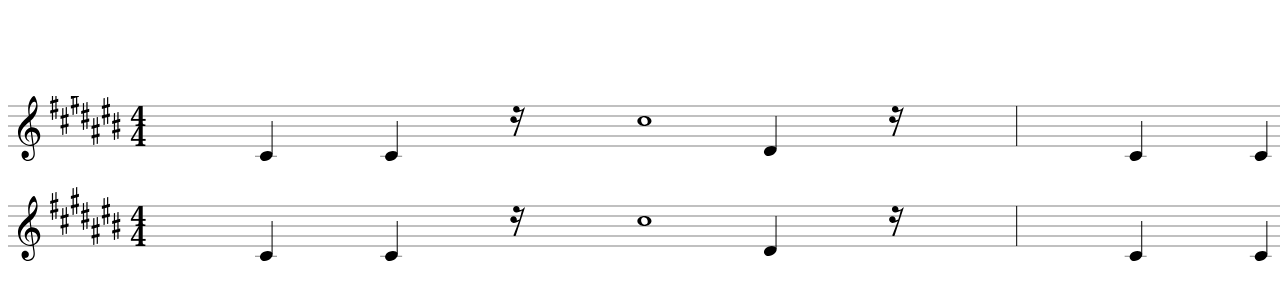
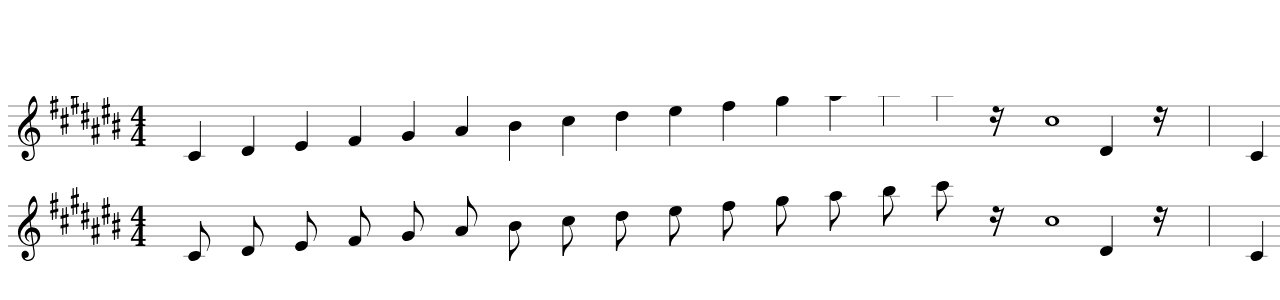
Before and after one commit to phinguyen202/svg-music-notation, a React app: page / in a window 1280 px wide. Shown: the part 512-812 px from the top of the page. Built offline with nearby package versions, Linux system fonts and the light colour scheme.

Commit message:
modify test.tsx & handling last stave element

```diff
--- a/src/components/stave/index.tsx
+++ b/src/components/stave/index.tsx
@@ -39,8 +39,10 @@ const distanceMap: Map<SvgElementType, DistanceType> = new Map<SvgElementType, D
     ['rest', { type: 'dynamic', unit: 5 }],
     ['barline', { type: 'dynamic', unit: 5 }],
 ]);
+const lastEleDisUnit: number = 5;
 
 export default function Stave({ x = 0, y = 0, clef = 'treble', elements = [], width }: StaveProps) {
+    // PHASE 1: Calculate note distance
     // get stuff ready
     const keySignatureMap: Map<string, number[]> = findKeySignatureMap(clef);
     const noteMap: Map<PitchType, NoteCofig> = findNoteMap(clef);
@@ -75,6 +77,8 @@ export default function Stave({ x = 0, y = 0, clef = 'treble', elements = [], wi
     }, { width: 0, renderArr: [] } as PreRenderModel);
 
     // loop to sum static width/units of elements
+    // if the last element is a barline (normal case) else adding lastEleDisUnit unit
+    const isLastEleBar = elements[elements.length - 1].type === 'barline';
     const { staticWidth, units } = elements.reduce((previous: any, element: SvgElement) => {
         const disObj: DistanceType = distanceMap.get(element.type);
         if (disObj.type === 'static') {
@@ -83,11 +87,14 @@ export default function Stave({ x = 0, y = 0, clef = 'treble', elements = [], wi
             previous.units += disObj.unit;
         }
         return previous
-    }, { staticWidth: 0, units: 0 });
+    }, { staticWidth: 0, units: isLastEleBar ? 0 : lastEleDisUnit });
     // calculate how long of an unit
     const disPerUnit = (width - preRenderObj.width - staticWidth) / units;
 
-    // render
+    // PHASE 2: beam, slur..
+    // Using group field to beam and slur field to slur
+
+    // PHASE 3: render
     const { renderArr } = preRenderObj;
     let currentX = 0;
     const elementReactNodes = renderArr.map((element: BuilderRenderExt, index: number) => {
--- a/src/test.tsx
+++ b/src/test.tsx
@@ -16,7 +16,20 @@ const treblestaveSource: SvgStaveSource = {
         { type: 'keySignature', keySigNumber: 7 },
         { type: 'timeSignature', upper: 4, lower: 4 },
         { type: 'note', duration: 'quarter', pitch: 'C4' },
-        { type: 'note', duration: 'quarter', pitch: 'C4' },
+        { type: 'note', duration: 'quarter', pitch: 'D4' },
+        { type: 'note', duration: 'quarter', pitch: 'E4' },
+        { type: 'note', duration: 'quarter', pitch: 'F4' },
+        { type: 'note', duration: 'quarter', pitch: 'G4' },
+        { type: 'note', duration: 'quarter', pitch: 'A4' },
+        { type: 'note', duration: 'quarter', pitch: 'B4' },
+        { type: 'note', duration: 'quarter', pitch: 'C5' },
+        { type: 'note', duration: 'quarter', pitch: 'D5' },
+        { type: 'note', duration: 'quarter', pitch: 'E5' },
+        { type: 'note', duration: 'quarter', pitch: 'F5' },
+        { type: 'note', duration: 'quarter', pitch: 'G5' },
+        { type: 'note', duration: 'quarter', pitch: 'A5' },
+        { type: 'note', duration: 'quarter', pitch: 'B5' },
+        { type: 'note', duration: 'quarter', pitch: 'C6' },
         { type: 'rest', duration: 'sixteenth'},
         { type: 'note', duration: 'whole', pitch: 'C5' },
         { type: 'note', duration: 'quarter', pitch: 'D4' },
@@ -26,10 +39,45 @@ const treblestaveSource: SvgStaveSource = {
         { type: 'note', duration: 'quarter', pitch: 'C4' },
         { type: 'rest', duration: 'sixteenth'},
         { type: 'barline', kind: 'single' },
+        { type: 'note', duration: 'quarter', pitch: 'C4' },
     ]
 };
 
-const svgSource: SvgStaveSource[] = [treblestaveSource, treblestaveSource];
+const treblestaveSource0: SvgStaveSource = {
+    clef: 'treble',
+    elements: [
+        { type: 'clef', kind: 'treble' },
+        { type: 'keySignature', keySigNumber: 7 },
+        { type: 'timeSignature', upper: 4, lower: 4 },
+        { type: 'note', duration: 'eighth', pitch: 'C4' },
+        { type: 'note', duration: 'eighth', pitch: 'D4' },
+        { type: 'note', duration: 'eighth', pitch: 'E4' },
+        { type: 'note', duration: 'eighth', pitch: 'F4' },
+        { type: 'note', duration: 'eighth', pitch: 'G4' },
+        { type: 'note', duration: 'eighth', pitch: 'A4' },
+        { type: 'note', duration: 'eighth', pitch: 'B4' },
+        { type: 'note', duration: 'eighth', pitch: 'C5' },
+        { type: 'note', duration: 'eighth', pitch: 'D5' },
+        { type: 'note', duration: 'eighth', pitch: 'E5' },
+        { type: 'note', duration: 'eighth', pitch: 'F5' },
+        { type: 'note', duration: 'eighth', pitch: 'G5' },
+        { type: 'note', duration: 'eighth', pitch: 'A5' },
+        { type: 'note', duration: 'eighth', pitch: 'B5' },
+        { type: 'note', duration: 'eighth', pitch: 'C6' },
+        { type: 'rest', duration: 'sixteenth'},
+        { type: 'note', duration: 'whole', pitch: 'C5' },
+        { type: 'note', duration: 'quarter', pitch: 'D4' },
+        { type: 'rest', duration: 'sixteenth'},
+        { type: 'barline', kind: 'single' },
+        { type: 'note', duration: 'quarter', pitch: 'C4' },
+        { type: 'note', duration: 'quarter', pitch: 'C4' },
+        { type: 'rest', duration: 'sixteenth'},
+        { type: 'barline', kind: 'single' },
+        { type: 'note', duration: 'quarter', pitch: 'C4' },
+    ]
+};
+
+const svgSource: SvgStaveSource[] = [treblestaveSource, treblestaveSource0];
 
 ReactDOM.render(
     <SvgMusicNotation config={svgConfig} source={svgSource} />,
```
